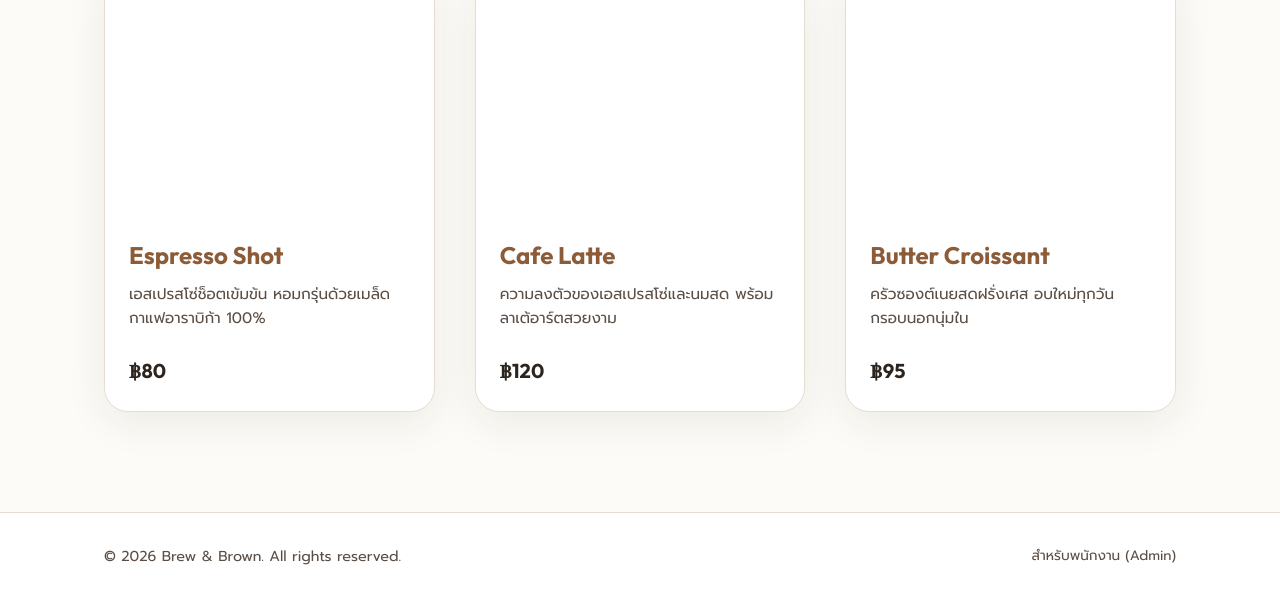
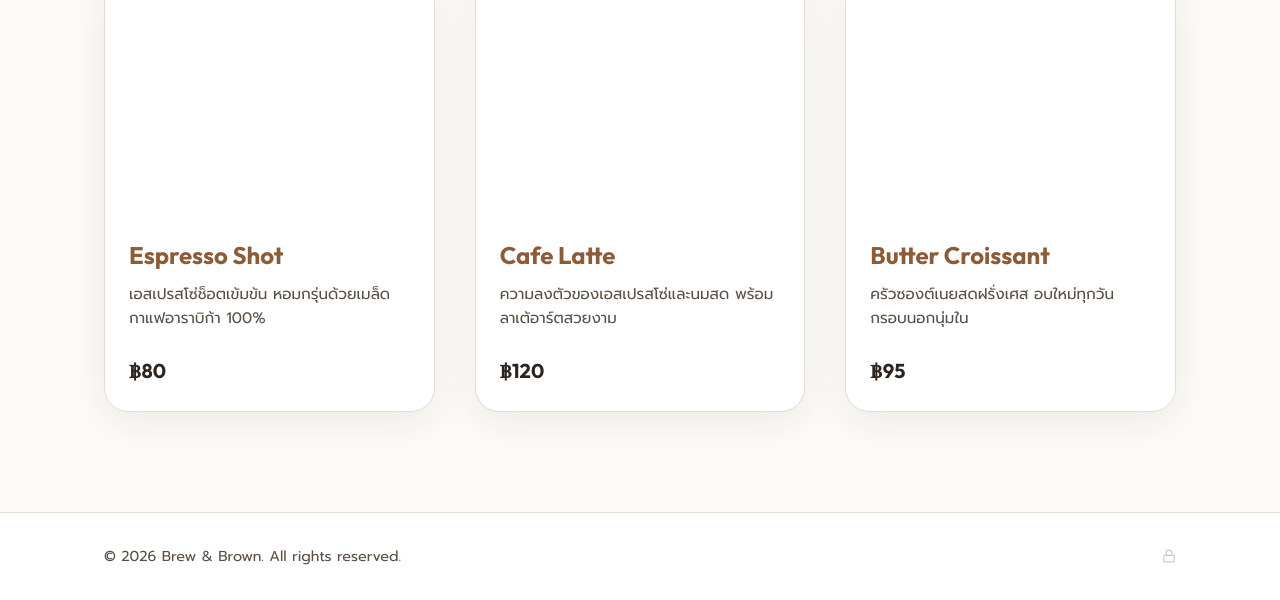
Before and after one commit to paewnatta-del/Coffee-shop, a website: page index.html in a window 1280 px wide. Shown: the part 1179-1779 px from the top of the page. Drawn offline with nearby package versions, Linux system fonts and the light colour scheme.

Commit message:
style: change admin dashboard link to a subtle lock icon

```diff
--- a/index.html
+++ b/index.html
@@ -147,7 +147,12 @@
     <footer>
         <div class="container footer-content" style="display: flex; justify-content: space-between; align-items: center;">
             <p>&copy; 2026 Brew & Brown. All rights reserved.</p>
-            <a href="admin.html" style="color: var(--text-light); font-size: 0.85rem; text-decoration: none;">สำหรับพนักงาน (Admin)</a>
+            <a href="admin.html" style="color: var(--text-light); text-decoration: none; opacity: 0.3; transition: opacity 0.2s; display: flex; align-items: center;" title="Admin Dashboard" onmouseover="this.style.opacity=1" onmouseout="this.style.opacity=0.3">
+                <svg xmlns="http://www.w3.org/2000/svg" width="14" height="14" viewBox="0 0 24 24" fill="none" stroke="currentColor" stroke-width="2" stroke-linecap="round" stroke-linejoin="round">
+                    <rect x="3" y="11" width="18" height="11" rx="2" ry="2"></rect>
+                    <path d="M7 11V7a5 5 0 0 1 10 0v4"></path>
+                </svg>
+            </a>
         </div>
     </footer>
 
```
